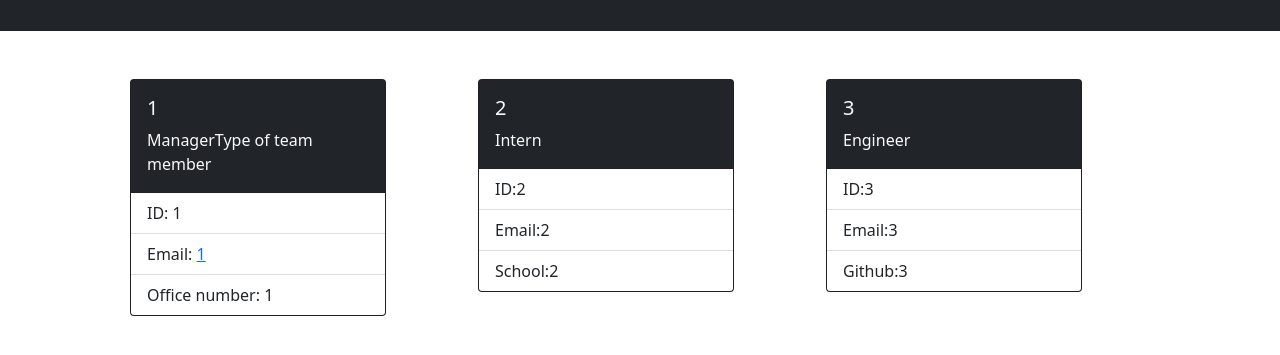
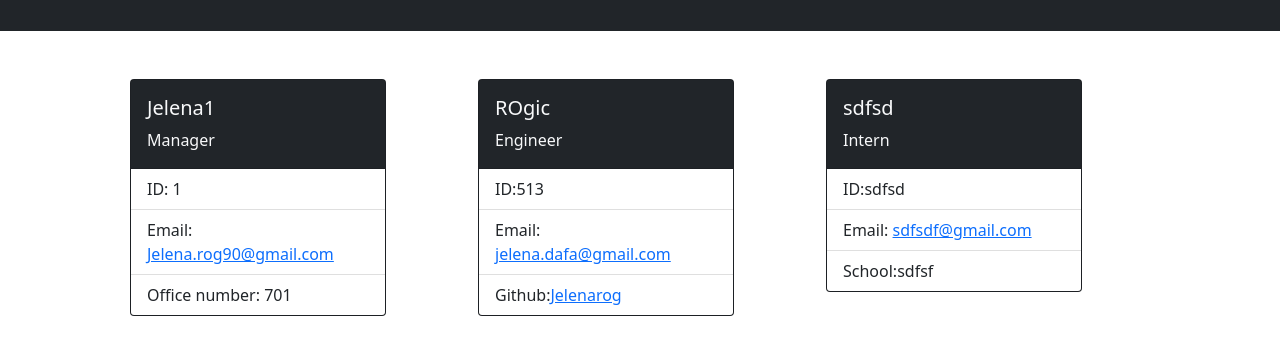
Before and after one commit to Jelenarog/Team-Profile-Generator, a website: page index.html in a window 1280 px wide. Shown: the part 121-476 px from the top of the page. Drawn offline with nearby package versions, Linux system fonts and the light colour scheme.

Commit message:
updated mockup file and readme

```diff
--- a/index.html
+++ b/index.html
@@ -24,38 +24,38 @@
   <div class="col-sm-4">
             <div class="card bg-dark text-light " style="width: 16rem;">
               <div class="card-body">
-              <h5 class="card-title ">1</h5>
-              <p class="card-text">ManagerType of team member</p>
+              <h5 class="card-title ">Jelena1</h5>
+              <p class="card-text">Manager</p>
               </div>
               <ul class="list-group list-group-flush">
                 <li class="list-group-item">ID: 1</li>
-                <li class="list-group-item">Email: <a href='#'>1</a></li>
-                <li class="list-group-item">Office number: 1</li>
+                <li class="list-group-item">Email: <a href ="mailto:Jelena.rog90@gmail.com" >Jelena.rog90@gmail.com</a></li>
+                <li class="list-group-item">Office number: 701</li>
               </ul>
             </div>
          </div>
            <div class="col-sm-4">
 <div class="card bg-dark text-light" style="width: 16rem;">
   <div class="card-body">
-      <h5 class="card-title ">2</h5>
-      <p class="card-text">Intern</p>
+    <h5 class="card-title ">ROgic</h5>
+    <p class="card-text">Engineer</p>
   </div>
   <ul class="list-group list-group-flush">
-      <li class="list-group-item">ID:2</li>
-      <li class="list-group-item">Email:2</li>
-      <li class="list-group-item">School:2</li>
+    <li class="list-group-item">ID:513</li>
+    <li class="list-group-item">Email: <a href="mailto:jelena.dafa@gmail.com">jelena.dafa@gmail.com</a></li>
+    <li class="list-group-item">Github:<a href = https://github.com/Jelenarog target="_blank" >Jelenarog</a></li>
   </ul>
 </div>
 </div> <div class="col-sm-4">
   <div class="card bg-dark text-light" style="width: 16rem;">
     <div class="card-body">
-    <h5 class="card-title ">3</h5>
-    <p class="card-text">Engineer</p>
+      <h5 class="card-title ">sdfsd</h5>
+      <p class="card-text">Intern</p>
     </div>
     <ul class="list-group list-group-flush">
-    <li class="list-group-item">ID:3</li>
-    <li class="list-group-item">Email:3</li>
-    <li class="list-group-item">Github:3</li>
+      <li class="list-group-item">ID:sdfsd</li>
+      <li class="list-group-item">Email: <a href="mailtosdfsdf@gmail.com">sdfsdf@gmail.com</a></li>
+      <li class="list-group-item">School:sdfsf</li>
     </ul>
   </div>
   </div>
```
Also changed, not shown: index.js (+0 -20 lines), src/mockup.js (+6 -10 lines), README.md, dist/User-story.png (added), 1 other file. Lines whose indentation alone changed are shown as unchanged.
